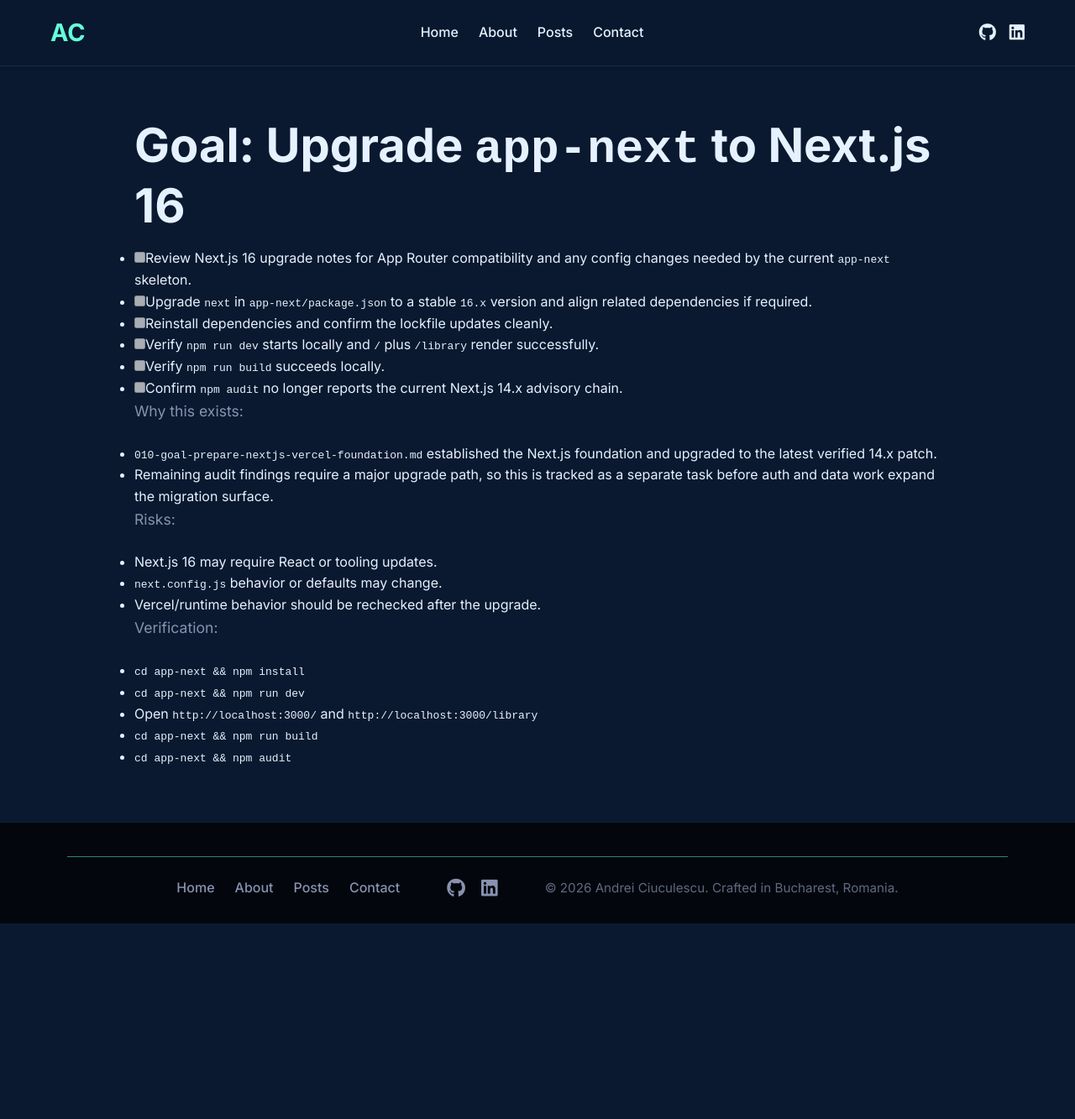
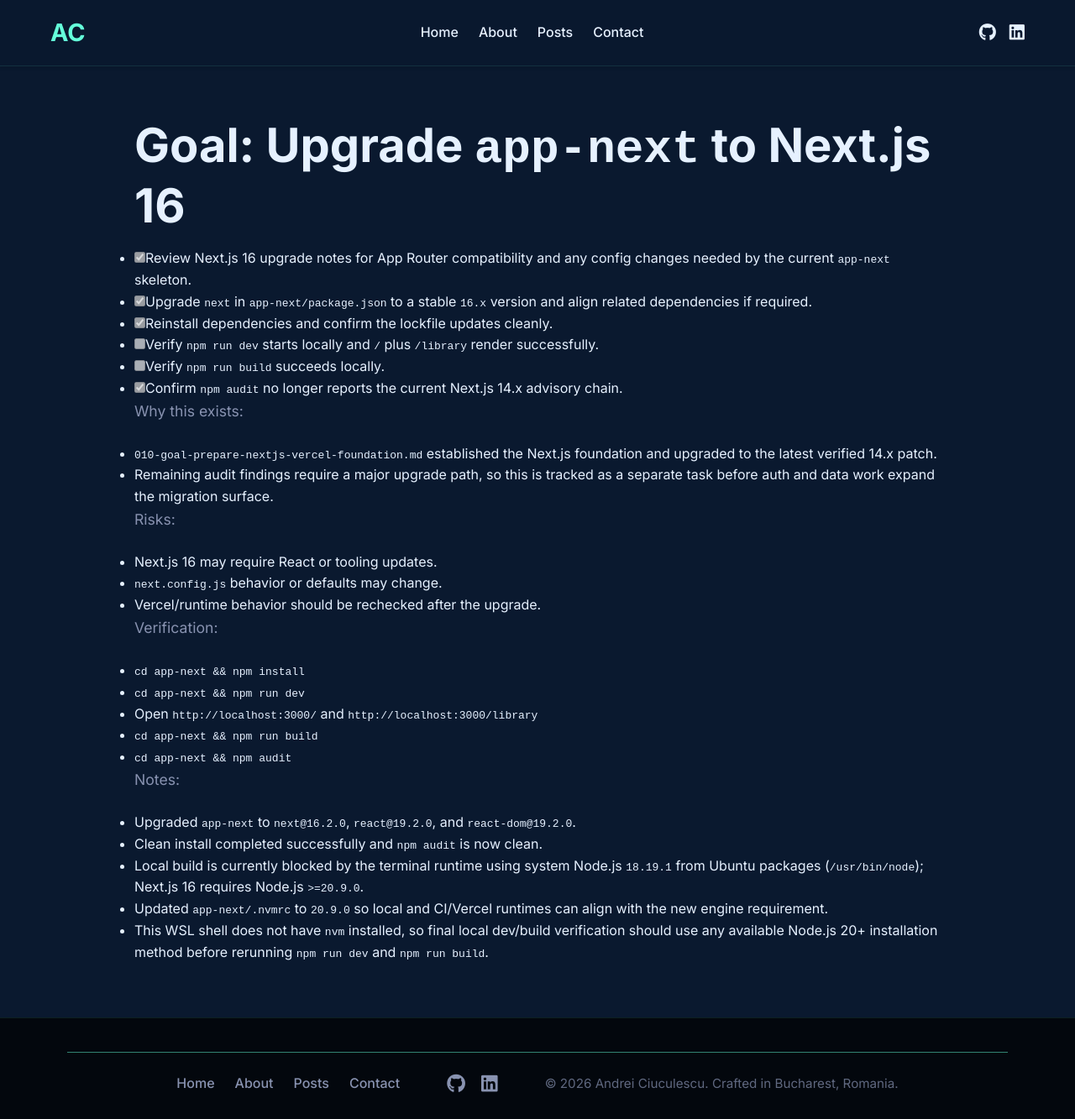
Before and after one commit to ciuc123/ciuc123.github.io, a Jekyll site: the page built from plan/tasks-tech/015-goal-upgrade-app-next-to-nextjs-16.md, in a window 1280 px wide and 1333 px high. Shown: the whole window at 84% size. Built offline with Jekyll 4.4.1, drawn with Linux system fonts in a browser that asks for light colours; our own code applies the rules of GitHub Pages for plain Markdown files.

Commit message:
015 - upgrade

```diff
--- a/app-next/package.json
+++ b/app-next/package.json
@@ -9,8 +9,8 @@
     "lint": "next lint"
   },
   "dependencies": {
-    "next": "14.2.35",
-    "react": "18.3.1",
-    "react-dom": "18.3.1"
+    "next": "16.2.0",
+    "react": "19.2.0",
+    "react-dom": "19.2.0"
   }
 }
--- a/plan/tasks-tech/015-goal-upgrade-app-next-to-nextjs-16.md
+++ b/plan/tasks-tech/015-goal-upgrade-app-next-to-nextjs-16.md
@@ -1,11 +1,11 @@
 # Goal: Upgrade `app-next` to Next.js 16
 
-- [ ] Review Next.js 16 upgrade notes for App Router compatibility and any config changes needed by the current `app-next` skeleton.
-- [ ] Upgrade `next` in `app-next/package.json` to a stable `16.x` version and align related dependencies if required.
-- [ ] Reinstall dependencies and confirm the lockfile updates cleanly.
+- [x] Review Next.js 16 upgrade notes for App Router compatibility and any config changes needed by the current `app-next` skeleton.
+- [x] Upgrade `next` in `app-next/package.json` to a stable `16.x` version and align related dependencies if required.
+- [x] Reinstall dependencies and confirm the lockfile updates cleanly.
 - [ ] Verify `npm run dev` starts locally and `/` plus `/library` render successfully.
 - [ ] Verify `npm run build` succeeds locally.
-- [ ] Confirm `npm audit` no longer reports the current Next.js 14.x advisory chain.
+- [x] Confirm `npm audit` no longer reports the current Next.js 14.x advisory chain.
 
 Why this exists:
 - `010-goal-prepare-nextjs-vercel-foundation.md` established the Next.js foundation and upgraded to the latest verified 14.x patch.
@@ -22,3 +22,10 @@ Verification:
 - Open `http://localhost:3000/` and `http://localhost:3000/library`
 - `cd app-next && npm run build`
 - `cd app-next && npm audit`
+
+Notes:
+- Upgraded `app-next` to `next@16.2.0`, `react@19.2.0`, and `react-dom@19.2.0`.
+- Clean install completed successfully and `npm audit` is now clean.
+- Local build is currently blocked by the terminal runtime using system Node.js `18.19.1` from Ubuntu packages (`/usr/bin/node`); Next.js 16 requires Node.js `>=20.9.0`.
+- Updated `app-next/.nvmrc` to `20.9.0` so local and CI/Vercel runtimes can align with the new engine requirement.
+- This WSL shell does not have `nvm` installed, so final local dev/build verification should use any available Node.js 20+ installation method before rerunning `npm run dev` and `npm run build`.
```
Also changed, not shown: README.md, 3 other files.
